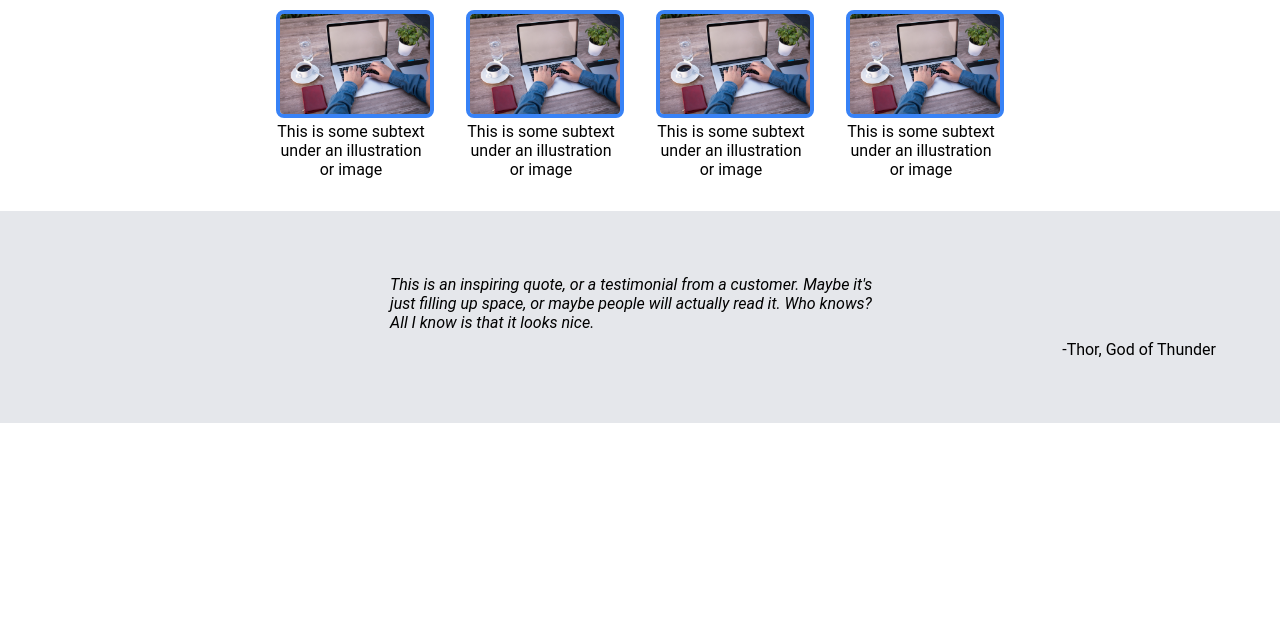
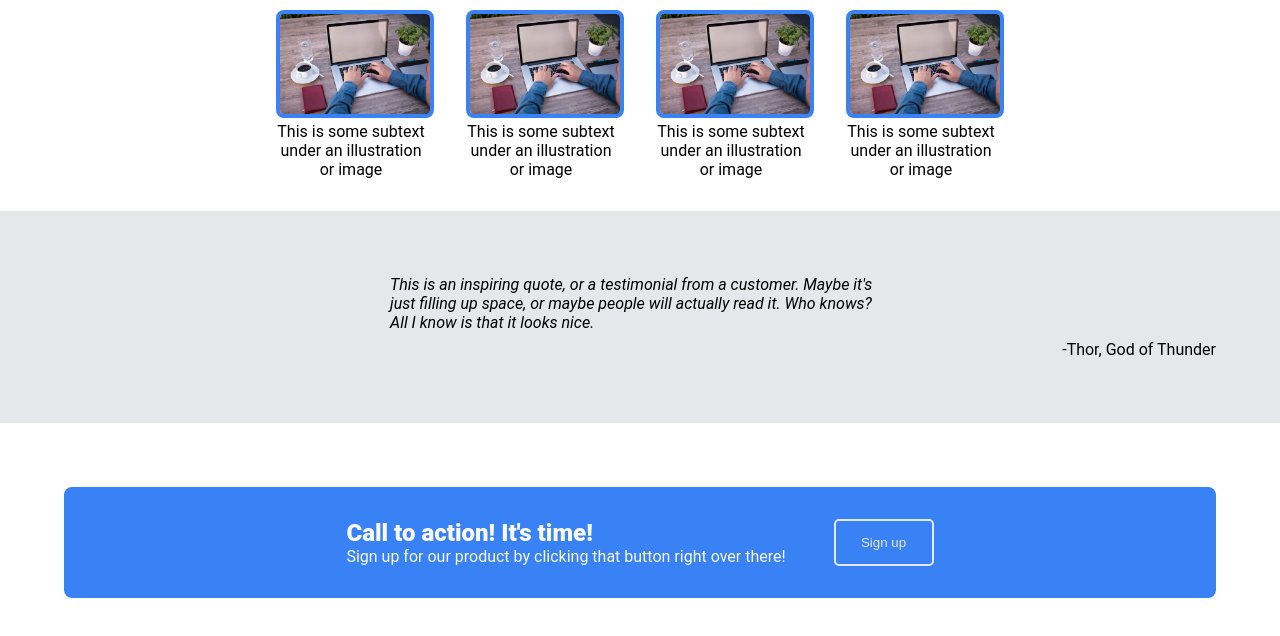
Before and after one commit to daviidx23/odin-landing-page, a plain HTML site: page index.html in a window 1280 px wide. Shown: the part 583-1219 px from the top of the page. Before the commit the page ends 1006 px from the top, so only its background shows below. Drawn offline with Linux system fonts and the light colour scheme.

Commit message:
Add action section

```diff
--- a/index.html
+++ b/index.html
@@ -51,5 +51,12 @@
         <div class="quote">This is an inspiring quote, or a testimonial from a customer. Maybe it's just filling up space, or maybe people will actually read it. Who knows? All I know is that it looks nice.</div>
         <div class="author">-Thor, God of Thunder</div>
     </div>
+    <div class="action-container">
+        <div class="text-container">
+            <div class="action-title">Call to action! It's time!</div>
+            <div class="action-text">Sign up for our product by clicking that button right over there!</div>
+        </div>
+        <button id="action-button">Sign up</button>
+    </div>
 </body>
 </html>
--- a/style.css
+++ b/style.css
@@ -118,3 +118,31 @@ p {
 .author {
     align-self: flex-end;
 }
+
+.action-container {
+    display: flex;
+    justify-content: center;
+    padding: 32px;
+    background-color: #3882F6;
+    margin: 64px;
+    border-radius: 8px;
+    gap: 16px;
+}
+
+#action-button {
+    background-color: #3882F6;
+    color: #E5E7EB;
+    border: solid 2px #E5E7EB;
+    margin-left: 32px;
+}
+
+.action-title {
+    color: #F9FAF8;
+    font-size: 24px;
+    font-weight: 800;
+}
+
+.action-text {
+    color: #F9FAF8;
+    font-size: 16px;
+}
```
